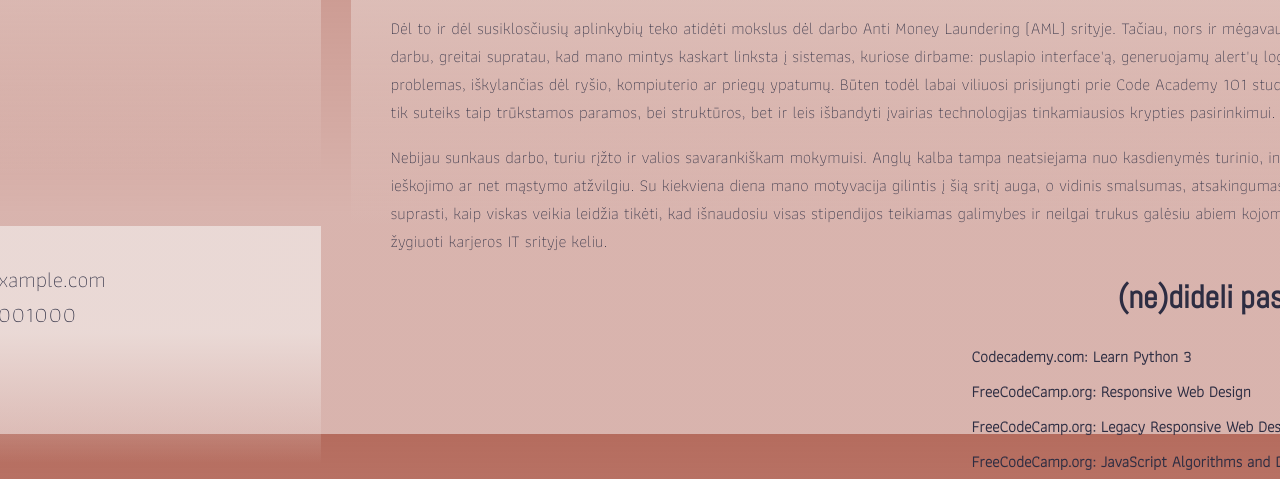
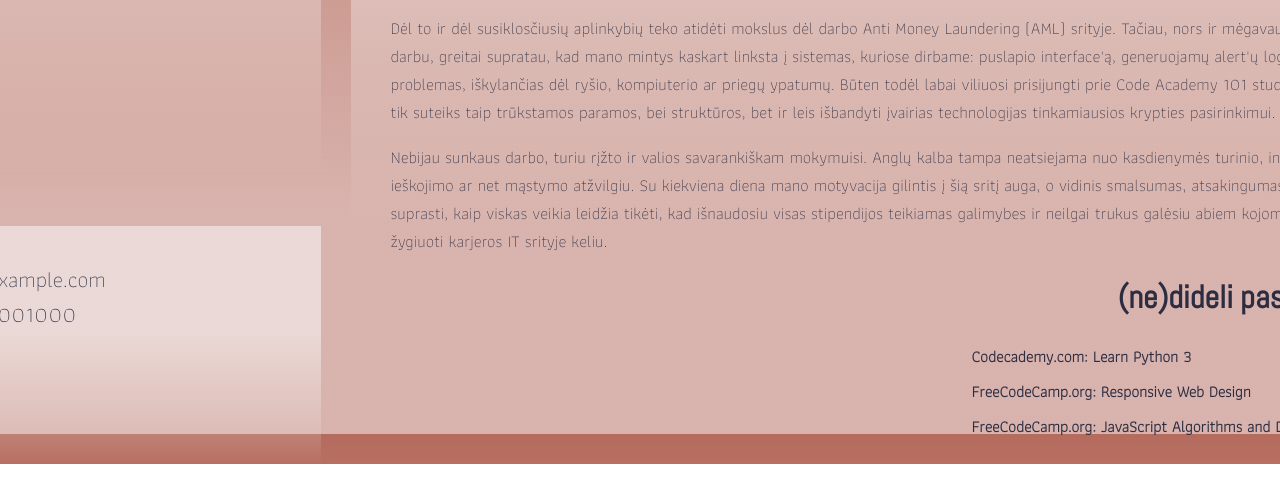
Before and after one commit to sauleveronika/whyme, a plain HTML site: page main.html in a window 1280 px wide. Shown: the part 446-925 px from the top of the page. Drawn offline with nearby package versions, Linux system fonts and the light colour scheme.

Commit message:
Update main.html

```diff
--- a/main.html
+++ b/main.html
@@ -30,7 +30,6 @@
 				<div>
 					<p>Codecademy.com: Learn Python 3</p>
 					<p>FreeCodeCamp.org: Responsive Web Design</p>
-					<p>FreeCodeCamp.org: Legacy Responsive Web Design</p>
 					<p>FreeCodeCamp.org: JavaScript Algorithms and Data Structures</p>
 				</div>
 			</div>
```
